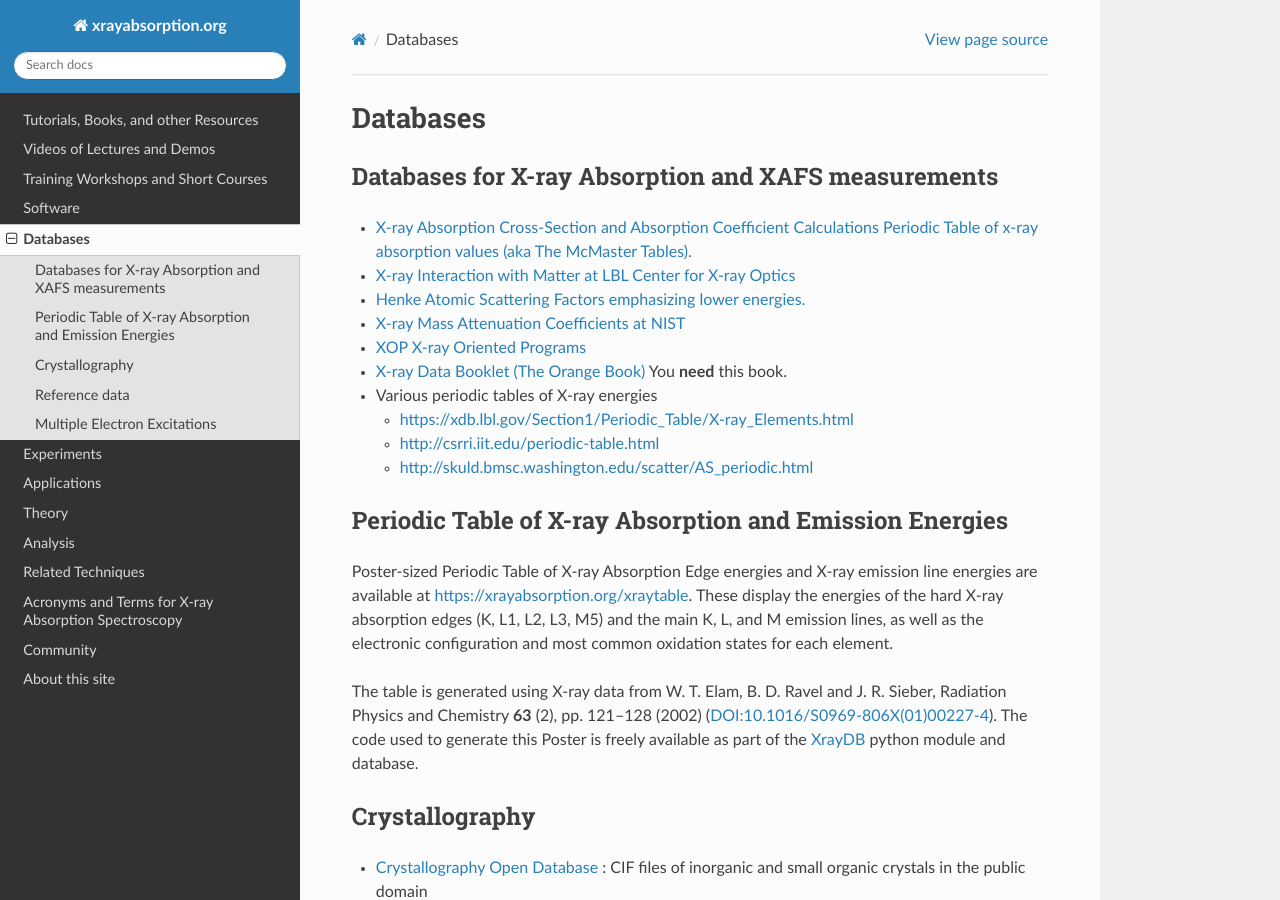
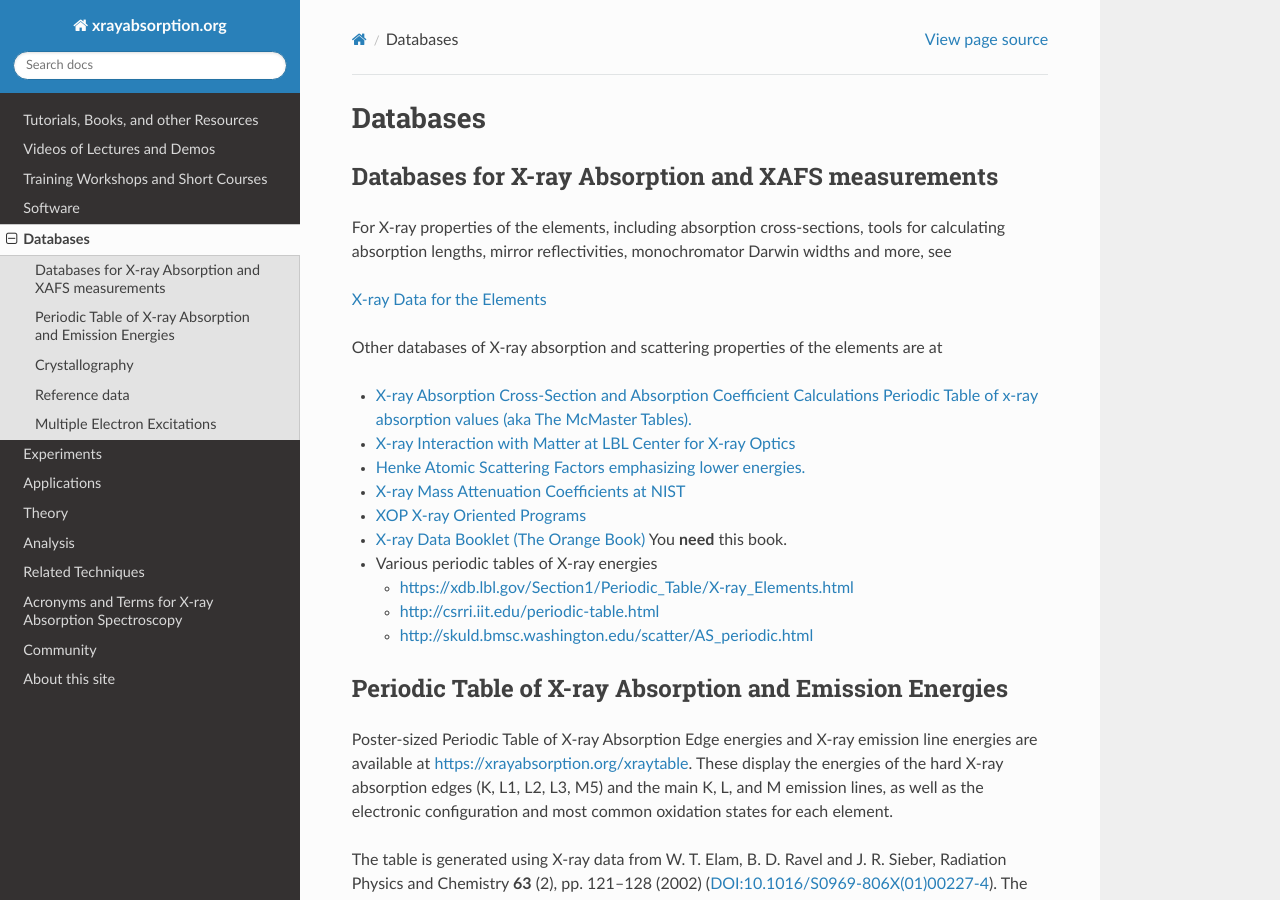
Before and after one commit to XraySpectroscopy/xafsorg, a Sphinx documentation site: the page built from docs/databases.rst, in a window 1280 px wide and 900 px high. Built offline with Sphinx 7.4.7 and the Read the Docs theme 2.0.0, drawn with Linux system fonts in a browser that asks for light colours.

Commit message:
add xraydb as prominent Xray databas

```diff
--- a/docs/databases.rst
+++ b/docs/databases.rst
@@ -5,6 +5,15 @@ Databases
 
 Databases for X-ray Absorption and XAFS measurements
 ----------------------------------------------------
+
+For X-ray properties of the elements, including absorption cross-sections,
+tools for calculating absorption lengths, mirror reflectivities,
+monochromator Darwin widths and more, see
+
+`X-ray Data for the Elements <https://xraydb.xrayabsorption.org>`_
+
+Other databases of X-ray absorption and scattering properties of the
+elements are at
 
 * `X-ray Absorption Cross-Section and Absorption Coefficient
   Calculations Periodic Table of x-ray absorption values (aka The
```
